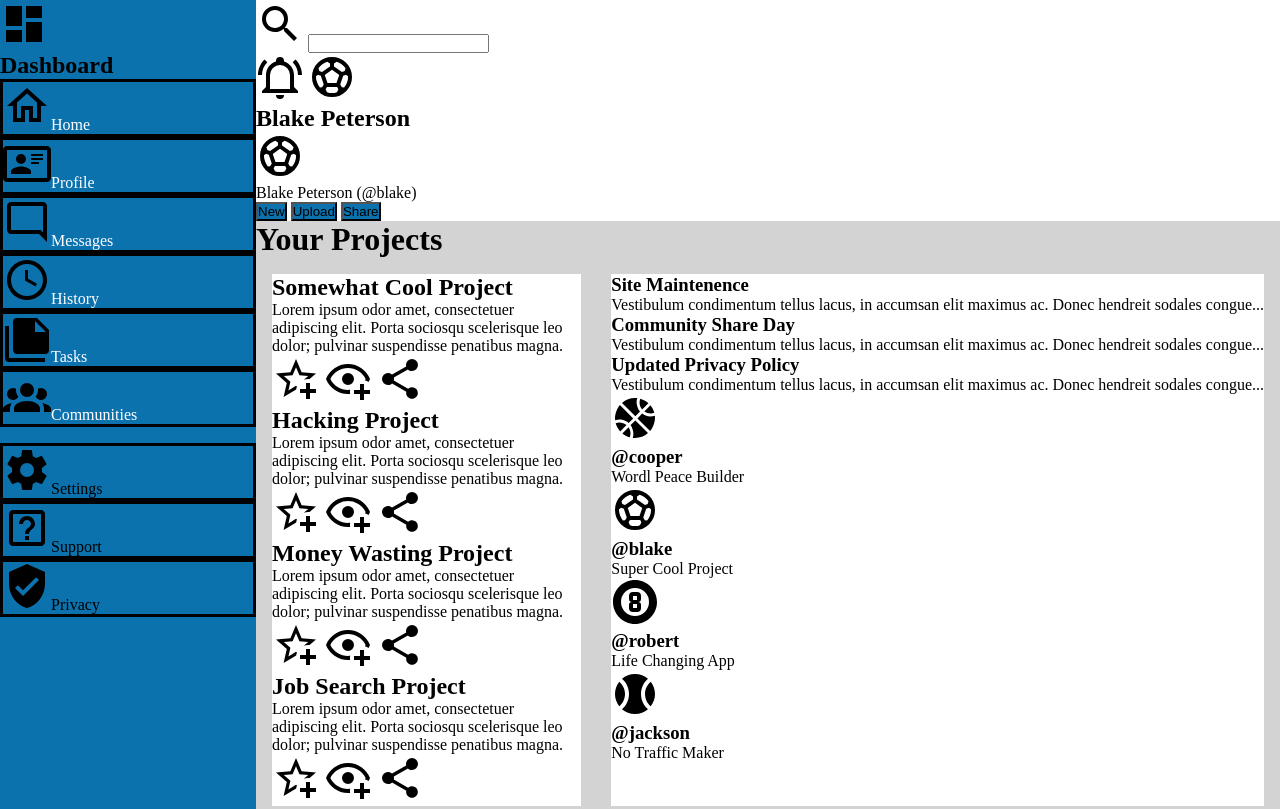
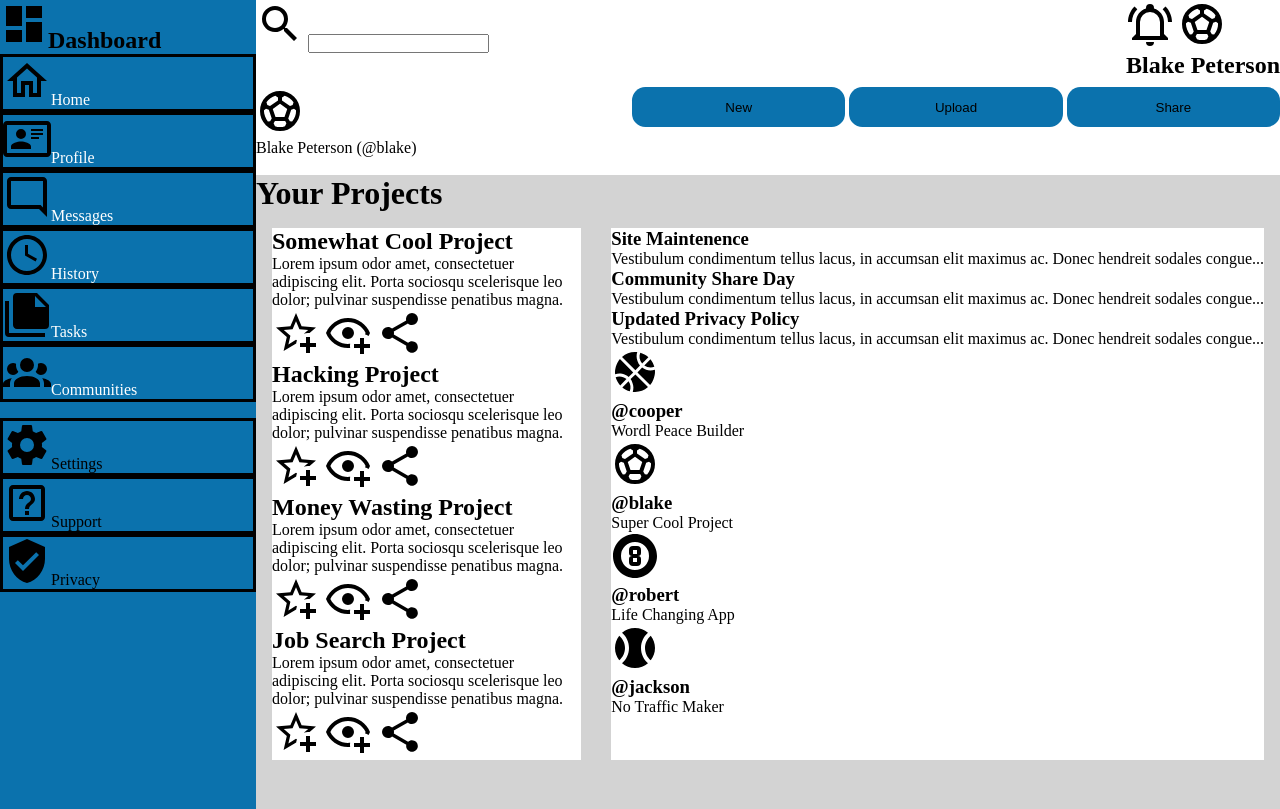
Before and after one commit to Blake-Peterson/Admin-Dashboard, a plain HTML site: page index.html in a window 1280 px wide. Shown: the top 809 px of the page. Drawn offline with Linux system fonts and the light colour scheme.

Commit message:
setup grid for proportions in header section

```diff
--- a/index.html
+++ b/index.html
@@ -10,8 +10,7 @@
     <div id="container">
         <div id="sidebar-container">
             <div id="sidebar-header" class="icon">
-                <img src="icons/dashboard_icon.svg" alt="">
-                <h2>Dashboard</h2>
+                <h2> <img src="icons/dashboard_icon.svg" alt="">Dashboard</h2>
             </div>
             <div id="user-sidebar">
                 <nav>
@@ -41,14 +40,14 @@
                     <img src="icons/search-bar_icon.svg" alt="">
                     <input type="text">
                 </div>
-                <div>
+                <div id="notifications">
                     <img src="icons/bell-ring_icon.svg" alt="">
                     <img src="logos/soccer.svg" alt="">
                     <h2>Blake Peterson</h2>
                 </div>
             </div>
             <div id="header-bottom">
-                <div>
+                <div id="username">
                     <img src="logos/soccer.svg" alt="">
                     <p>Blake Peterson (@blake)</p>
                 </div>
--- a/style.css
+++ b/style.css
@@ -1,7 +1,7 @@
 :root {
   --dashboard-blue: rgb(11, 114, 173);
   --main-content-background: lightgray;
-  --header-background: white;
+  --header-white: white;
   --projects-sidebar: rgb(201, 173, 15);
 }
 
@@ -38,14 +38,45 @@ li {
 }
 
 #header {
-  background-color: var(--header-background);
+  background-color: var(--header-white);
   grid-column: 2/7;
+  grid-row: 1/2;
+  display: grid;
+  grid-template-columns: repeat(3, 1fr);
+  grid-template-rows: repeat(2, 1fr);
 }
 
 #header-top {
+  grid-column: 1/4;
+  grid-row: 1/2;
+}
+
+#search-bar,
+#username {
+  grid-column: 1/3;
+}
+
+#notifications,
+#button-container {
+  grid-column: 3/4;
 }
 
 #header-bottom {
+  grid-column: 1/4;
+  grid-row: 2/3;
+}
+
+#header-top,
+#header-bottom {
+  display: grid;
+  grid-template-columns: 3fr;
+  grid-template-rows: 1fr;
+}
+
+#username {
+}
+
+#button-container {
 }
 
 #main-content {
@@ -72,7 +103,6 @@ li {
 }
 
 #announcement-trending-container {
-  background-color: purple;
   grid-row: 1/3;
   grid-column: 10/12;
   background-color: white;
@@ -92,4 +122,8 @@ img {
 button {
   background-color: var(--dashboard-blue);
   font: white;
+  border-radius: 1em;
+  width: 16em;
+  height: 3em;
+  border: none;
 }
```
